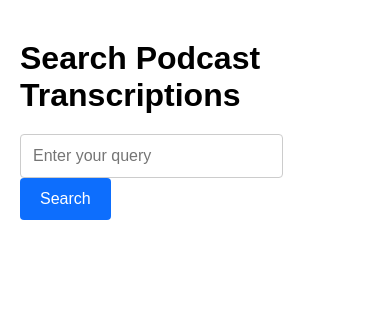
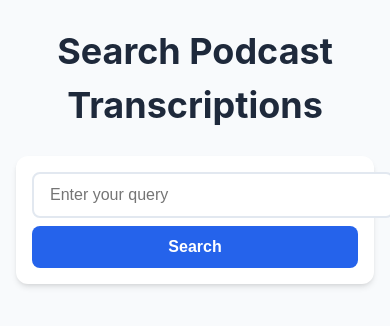
Before and after one commit to allenhutchison/podcast-rag, a Flask app: page / in a window 390 px wide. Shown: the top 326 px of the page. Run offline with Flask 3, Linux system fonts and the light colour scheme.

Commit message:
Refactor index.html styling with modern design and responsive layout
- Implement CSS variables for consistent color theming
- Enhance form and results section with improved typography and spacing
- Add responsive design for mobile devices
- Improve visual hierarchy and interactive elements
- Implement subtle animations and transitions for better user experience

```diff
--- a/src/templates/index.html
+++ b/src/templates/index.html
@@ -6,93 +6,140 @@
     <link rel="stylesheet" href="{{ url_for('static', filename='css/style.css') }}">
     <title>Flask RAG App</title>
     <style>
+        :root {
+            --primary-color: #2563eb;
+            --primary-hover: #1d4ed8;
+            --background-color: #f8fafc;
+            --text-color: #1e293b;
+            --border-color: #e2e8f0;
+            --footnote-bg: #f1f5f9;
+            --card-shadow: 0 4px 6px -1px rgb(0 0 0 / 0.1), 0 2px 4px -2px rgb(0 0 0 / 0.1);
+        }
+
         body {
-            font-family: Arial, sans-serif;
+            font-family: 'Inter', system-ui, -apple-system, sans-serif;
             margin: 0;
             padding: 0;
+            background-color: var(--background-color);
+            color: var(--text-color);
+            line-height: 1.5;
         }
+
         .container {
-            max-width: 800px;
+            max-width: 900px;
             margin: 40px auto;
-            padding: 0 20px;
+            padding: 0 24px;
         }
+
         h1 {
-            margin-bottom: 20px;
+            font-size: 2.25rem;
+            font-weight: 700;
+            color: var(--text-color);
+            margin-bottom: 1.5rem;
+            text-align: center;
         }
+
+        form {
+            display: flex;
+            gap: 8px;
+            margin-bottom: 2rem;
+            background: white;
+            padding: 1.5rem;
+            border-radius: 12px;
+            box-shadow: var(--card-shadow);
+        }
+
         .search-input {
-            width: 75%;
-            padding: 12px;
-            font-size: 16px;
-            border-radius: 4px;
-            border: 1px solid #ccc;
-            box-sizing: border-box;
-            margin-right: 5px;
+            width: 100%;
+            padding: 12px 16px;
+            font-size: 1rem;
+            border-radius: 8px;
+            border: 2px solid var(--border-color);
+            transition: border-color 0.15s ease;
+            outline: none;
         }
+
+        .search-input:focus {
+            border-color: var(--primary-color);
+        }
+
         .search-button {
-            padding: 12px 20px;
-            font-size: 16px;
-            border-radius: 4px;
+            padding: 12px 24px;
+            font-size: 1rem;
+            font-weight: 600;
+            border-radius: 8px;
             border: none;
-            background-color: #0d6efd;
-            color: #fff;
+            background-color: var(--primary-color);
+            color: white;
             cursor: pointer;
+            transition: background-color 0.15s ease;
+            white-space: nowrap;
         }
+
         .search-button:hover {
-            background-color: #0a58ca;
+            background-color: var(--primary-hover);
         }
+
         .results {
-            margin-top: 30px;
+            background: white;
+            padding: 2rem;
+            border-radius: 12px;
+            box-shadow: var(--card-shadow);
+            margin-top: 2rem;
         }
-        .footnote-content {
-            display: none;
-            padding: 10px;
-            margin: 5px 0;
-            background-color: #f5f5f5;
-            border-radius: 4px;
+
+        .results h2 {
+            font-size: 1.5rem;
+            margin-top: 0;
+            margin-bottom: 1rem;
+            color: var(--text-color);
+        }
+
+        .footnotes {
+            margin-top: 2rem;
+            padding-top: 2rem;
+            border-top: 2px solid var(--border-color);
+        }
+
+        .footnote-references {
+            display: flex;
+            gap: 8px;
+            flex-wrap: wrap;
+            margin: 1rem 0;
         }
 
         .footnote-number {
             cursor: pointer;
-            color: #0066cc;
+            color: var(--primary-color);
             text-decoration: none;
+            padding: 4px 10px;
+            border-radius: 6px;
+            background-color: var(--footnote-bg);
+            font-size: 0.875rem;
+            transition: background-color 0.15s ease;
         }
 
         .footnote-number:hover {
-            text-decoration: underline;
-        }
-
-        .footnotes {
-            margin-top: 20px;
-        }
-
-        .footnote-references {
-            display: flex;
-            gap: 10px;
-            flex-wrap: wrap;
-            margin: 10px 0;
-        }
-
-        .footnote-number {
-            cursor: pointer;
-            color: #0066cc;
-            text-decoration: none;
-            padding: 2px 5px;
+            background-color: #e2e8f0;
         }
 
         .footnote-content {
             display: none;
-            padding: 10px;
-            margin: 5px 0;
-            background-color: #f5f5f5;
-            border-radius: 4px;
+            padding: 1rem;
+            margin: 0.5rem 0;
+            background-color: var(--footnote-bg);
+            border-radius: 8px;
+            font-size: 0.9375rem;
         }
 
         .footnote-ref {
-            font-size: 0.8em;
+            font-size: 0.75rem;
             vertical-align: super;
-            color: #0066cc;
+            color: var(--primary-color);
             text-decoration: none;
             cursor: pointer;
+            margin: 0 2px;
+            font-weight: 500;
         }
 
         .footnote-content.highlight {
@@ -100,8 +147,29 @@
         }
 
         @keyframes highlight {
-            0% { background-color: #fff7d6; }
-            100% { background-color: #f5f5f5; }
+            0% { background-color: #fef9c3; }
+            100% { background-color: var(--footnote-bg); }
+        }
+
+        /* Responsive adjustments */
+        @media (max-width: 640px) {
+            .container {
+                padding: 0 16px;
+                margin: 24px auto;
+            }
+
+            form {
+                flex-direction: column;
+                padding: 1rem;
+            }
+
+            .search-button {
+                width: 100%;
+            }
+
+            .results {
+                padding: 1rem;
+            }
         }
     </style>
 </head>
```
